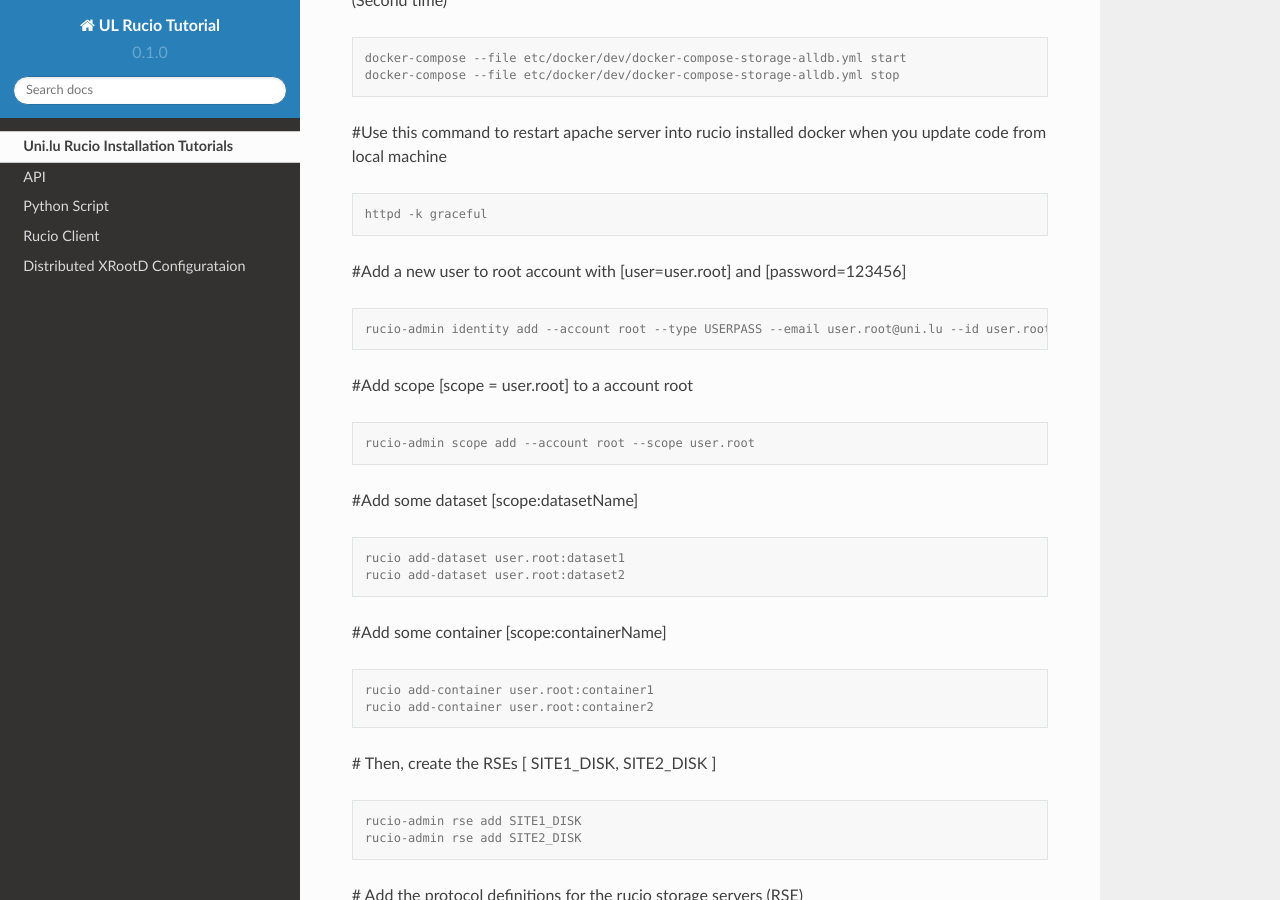
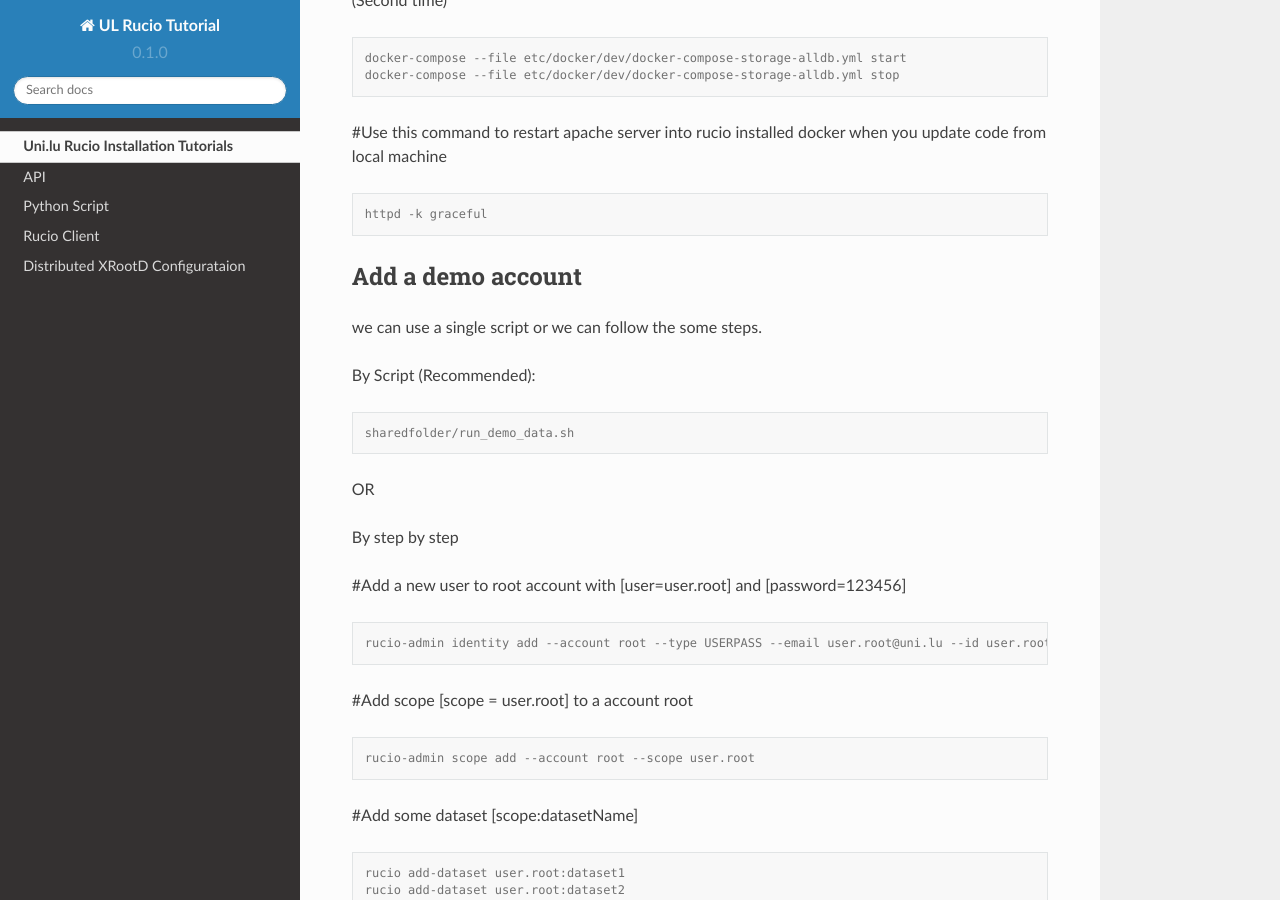
Before and after one commit to rahman-unilu/ulhpc-rucio-tutorials, a Sphinx documentation site: the page built from docs/source/index.rst, in a window 1280 px wide and 900 px high, scrolled down 1214 px. Built offline with Sphinx 7.4.7 and the Read the Docs theme 2.0.0, drawn with Linux system fonts in a browser that asks for light colours.

Commit message:
Update index.rst

```diff
--- a/docs/source/index.rst
+++ b/docs/source/index.rst
@@ -77,6 +77,22 @@ Prepare and upload some demo data
 .. code-block:: console
 
    httpd -k graceful
+
+
+Add a demo account
+---------------------
+
+we can use a single script or we can follow the some steps.
+
+By Script (Recommended):
+
+.. code-block:: console
+
+    sharedfolder/run_demo_data.sh
+
+OR
+
+By step by step
 
 
 #Add a new user to root account with [user=user.root] and [password=123456]
```
